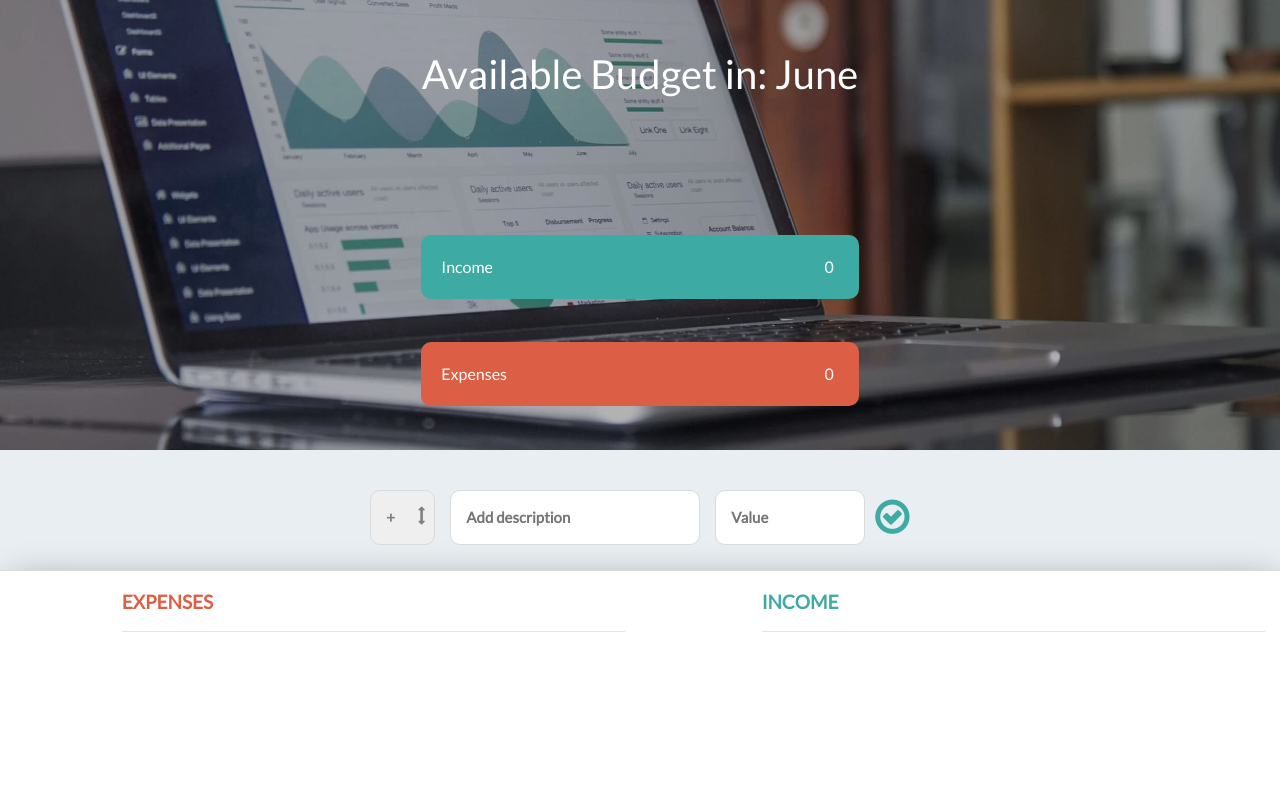
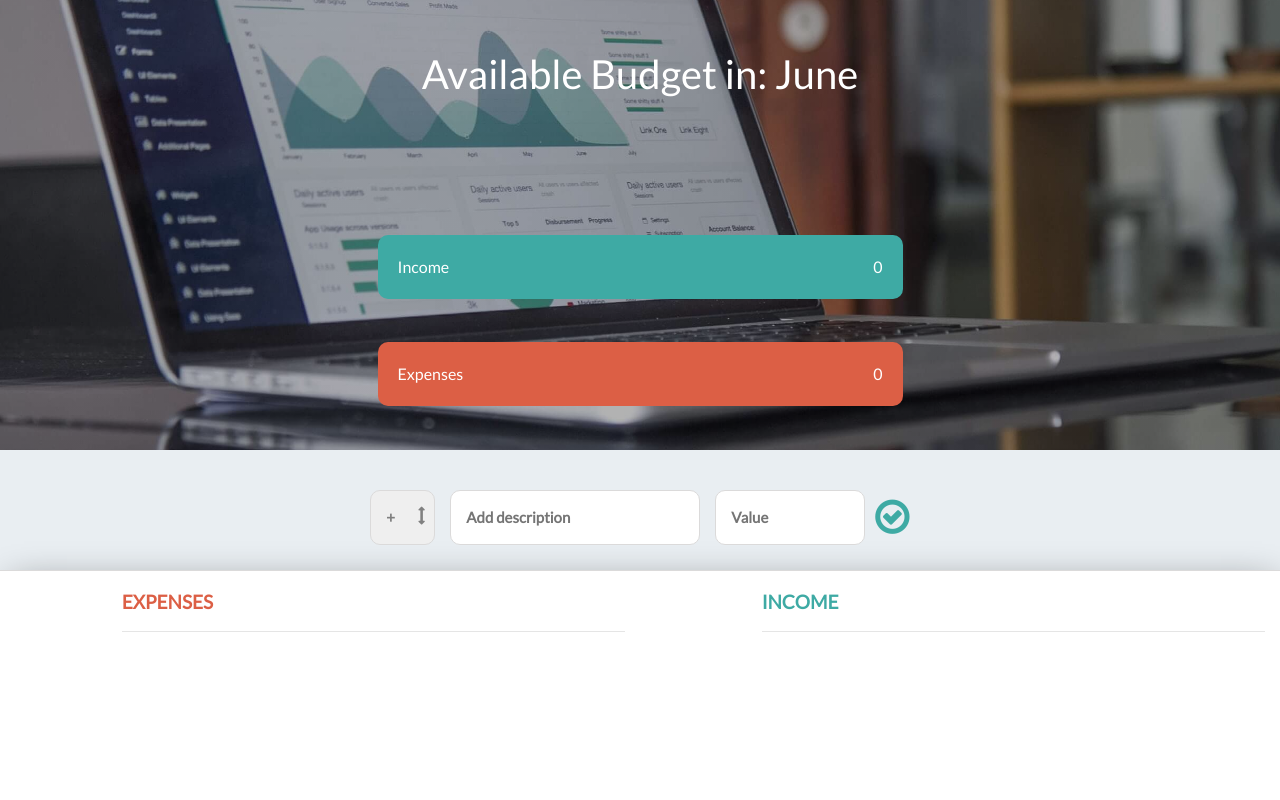
Before and after one commit to Zimann/Budget-Helper-Angular, an Angular app in the folder Budget-Helper/: page / in a window 1280 px wide. Shown: the top 800 px of the page. Built offline with nearby package versions, Linux system fonts and the light colour scheme.

Commit message:
render total income & expense percentage

```diff
--- a/Budget-Helper/src/app/info-header/info-header.component.html
+++ b/Budget-Helper/src/app/info-header/info-header.component.html
@@ -3,18 +3,24 @@
     <h1>
       Available Budget in: {{ currentMonth }}
     </h1>
-    <h2 class="total-sum" [ngClass]="{'show-total' : (total | async) !== 0}"><span>Total</span><br> <span>{{total | async}}</span> </h2>
+    <h2 class="total-sum" [ngClass]="{'show-total' : (total$ | async) !== 0}"><span>Total</span><br> <span>{{total$ | async}}</span> </h2>
   </div>
   <div class="col-md-12 text-center">
     <div class="income-display">
       <span>Income</span>
-      <span class="field-value">{{ income | async }}</span>
+      <span #totalIncome class="field-value">{{ income$ | async }}</span>
     </div>
   </div>
   <div class="col-md-12 text-center">
     <div class="expenses-display">
       <span>Expenses</span>
-      <span class="field-value">{{ expense | async }}</span>
+      <span  #totalExpense class="field-value">
+        <span *ngIf="(expense$ | async) > 0">-</span> {{ expense$ | async }}
+        <span class="total-percentage"
+              *ngIf="-(totalPercentage$ | async) <= 100 && -(totalPercentage$ | async ) > 0 as showPercentage ">
+          {{ -(totalPercentage$ | async) }} %
+        </span>
+      </span>
     </div>
   </div>
 </div>
--- a/Budget-Helper/src/app/info-header/info-header.component.scss
+++ b/Budget-Helper/src/app/info-header/info-header.component.scss
@@ -13,25 +13,30 @@
 
   .income-display,
   .expenses-display {
-    width: 35%;
+    width: 525px;
     margin: auto;
     text-align: left;
     padding: 20px;
     border-radius: 10px;
     position: relative;
+    display: flex;
+    justify-content: space-between;
 
-    .field-value {
-      position: absolute;
-      right: 25px;
+    .total-percentage {
+      transition: .2s linear;
+      border-radius: 7px;
+      border: solid 1px #fff;
+      background-color: #2e336a;
+      color: #fff;
+      padding: 4px;
+      font-size: 14px;
+      margin-left: 3px;
+      margin-right: -5px;
     }
-    //padding-left: 20px;
-    //padding-top: 20px;
-    //padding-bottom: 20px;
   }
 
   .income-display {
     background-color: #3eaaa4;
-    width: 35%;
   }
 
   .expenses-display {
--- a/Budget-Helper/src/app/info-header/info-header.component.ts
+++ b/Budget-Helper/src/app/info-header/info-header.component.ts
@@ -1,4 +1,4 @@
-import {AfterViewInit, ChangeDetectionStrategy, Component, OnInit} from '@angular/core';
+import {AfterViewInit, ChangeDetectionStrategy, Component, ElementRef, Input, OnInit, ViewChild} from '@angular/core';
 import {OperationService} from '../operation.service';
 import {of} from 'rxjs';
 
@@ -9,9 +9,12 @@ import {of} from 'rxjs';
   changeDetection: ChangeDetectionStrategy.OnPush
 })
 export class InfoHeaderComponent implements OnInit, AfterViewInit {
-  public income = this.operationService.incomeValue$;
-  public expense = this.operationService.expenseValue$;
-  public total = this.operationService.totalValue$;
+  public income$ = this.operationService.incomeValue$;
+  public expense$ = this.operationService.expenseValue$;
+  public total$ = this.operationService.totalValue$;
+  public totalPercentage$ = this.operationService.totalPercentageValue$;
+  @ViewChild('totalExpense', {static: false}) totalExpense: ElementRef;
+  @ViewChild('totalIncome', {static: false}) totalIncome: ElementRef;
   currentMonth: string;
   monthArray = [
     'January',
@@ -34,7 +37,7 @@ export class InfoHeaderComponent implements OnInit, AfterViewInit {
   }
 
   ngAfterViewInit(): void {
-
+    console.log(this.totalExpense.nativeElement);
   }
 
   processCurrentDate() {
```
